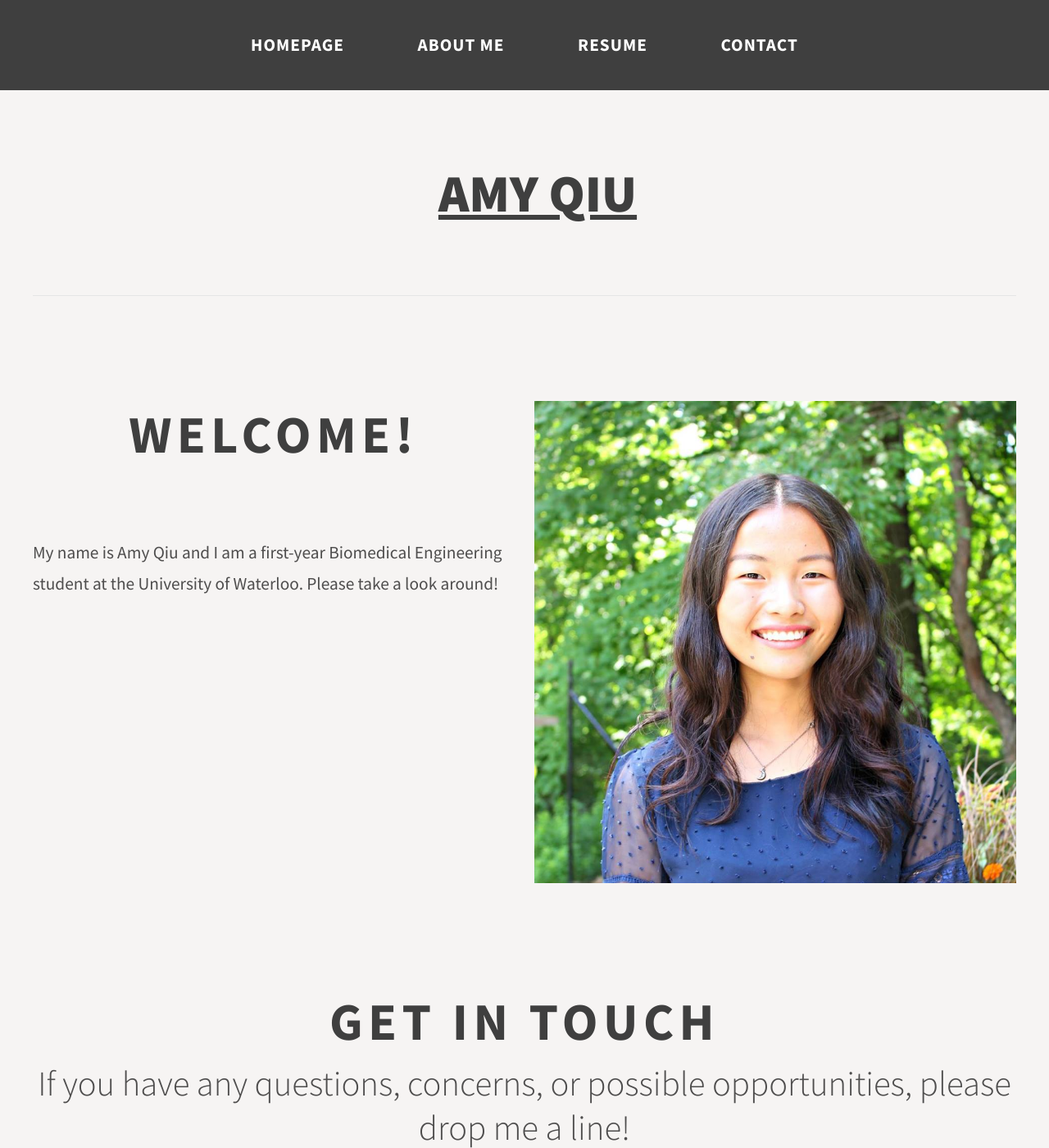
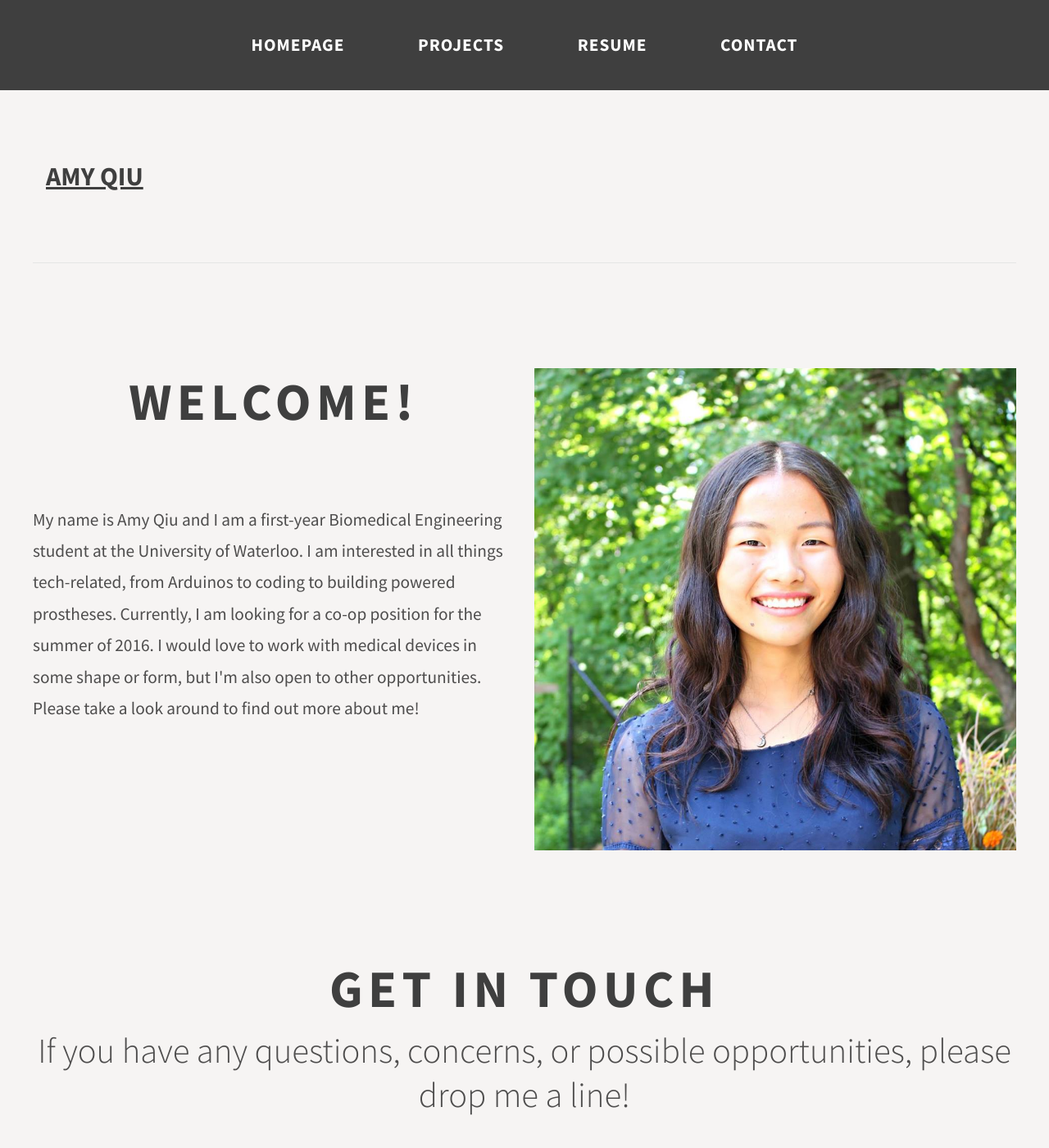
Before and after one commit to amyqiu/amyqiu, a Jekyll site: the page index.html, which Jekyll copies as it is, in a window 1280 px wide and 1400 px high. Shown: the whole window at 82% size. Built offline with Jekyll 4.4.1, drawn with Linux system fonts in a browser that asks for light colours.

Commit message:
Update index.html

```diff
--- a/index.html
+++ b/index.html
@@ -28,21 +28,21 @@ Released   : 20130811
 	<div id="menu" class="container">
 		<ul>
 			<li class="current_page_item"><a href="#" accesskey="1" title="">Homepage</a></li>
-			<li><a href="#" accesskey="1" title="">About Me</a></li>
+			<li><a href="#" accesskey="1" title="">Projects</a></li>
 			<li><a href="#" accesskey="2" title="">Resume</a></li>
 			<li><a href="#" accesskey="3" title="">Contact</a></li>
 		</ul>
 	</div>
 </div>
 <div id="logo" class="container">
-	<h1><a href="#"><span>Amy Qiu</span></a></h1>
+	<h2><a href="#"><span>Amy Qiu</span></a></h2>
 </div>
 <div id="page" class="container">
 	<div id="content">
 		<div class="major">
 			<h2>Welcome!</h2>
 		</div>
-		<p>My name is Amy Qiu and I am a first-year Biomedical Engineering student at the University of Waterloo. Please take a look around!</p>
+		<p>My name is Amy Qiu and I am a first-year Biomedical Engineering student at the University of Waterloo. I am interested in all things tech-related, from Arduinos to coding to building powered prostheses. Currently, I am looking for a co-op position for the summer of 2016. I would love to work with medical devices in some shape or form, but I'm also open to other opportunities. Please take a look around to find out more about me!</p>
 	</div>
 	<div id="sidebar"><a href="#" class="image image-full"><img src="images/profile.jpg" alt="" /></a></div>
 </div>
```
